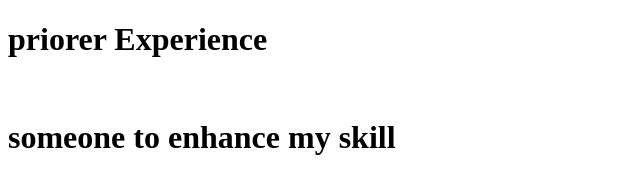
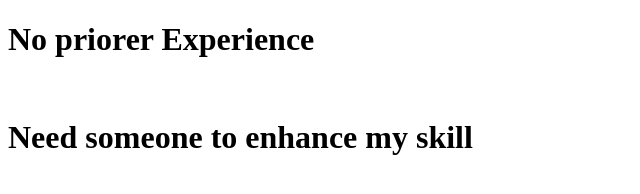
Before and after one commit to ashutoshsharma1834/lab-html, a plain HTML site: page Experience.html in a window 1280 px wide. Shown: the whole page, without its empty margins (0-640 px from the left). Drawn offline with Linux system fonts and the light colour scheme.

Commit message:
Experience.html

```diff
--- a/Experience.html
+++ b/Experience.html
@@ -8,7 +8,7 @@
 </head>
 <body>
 
-    <h1> priorer Experience</h1><br>
-    <h1> someone to enhance my skill</h1>
+    <h1> No priorer Experience</h1><br>
+    <h1>  Need someone to enhance my skill</h1>
 </body>
 </html>
```
